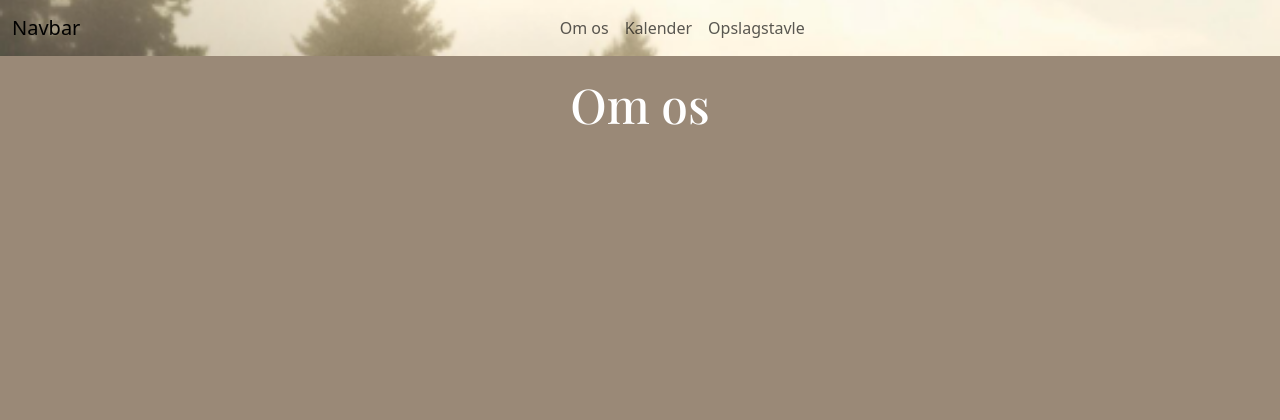
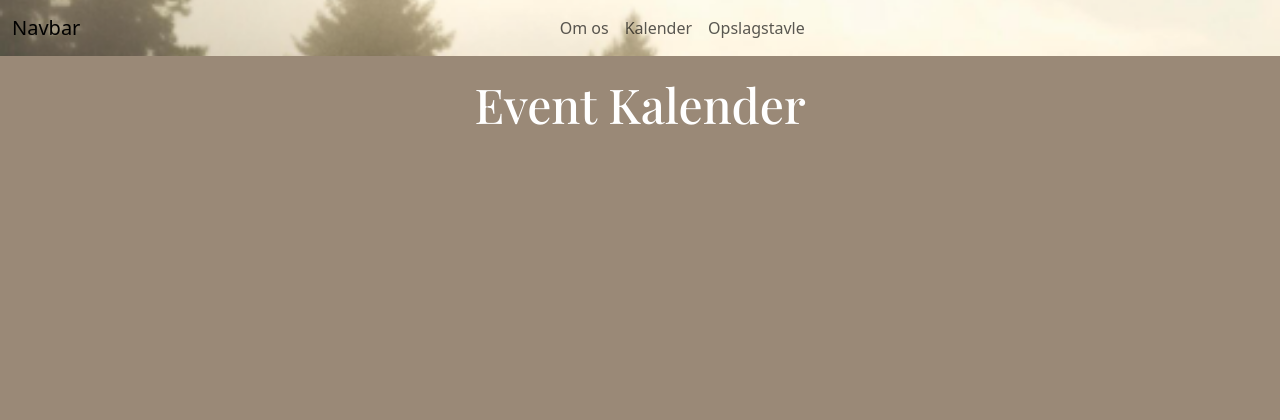
Before and after one commit to DanielToft92/dayeksamen, a PHP site: page /kalender.php in a window 1280 px wide. Shown: the top 420 px of the page. Run offline with PHP 8.4, Linux system fonts and the light colour scheme; data that the repository does not hold is empty; style sheets or scripts are compiled from the project's sources; some libraries are stand-ins or nearby versions; some web fonts are replaced.

Commit message:
New Update

```diff
--- a/kalender.php
+++ b/kalender.php
@@ -43,7 +43,7 @@ require "settings/init.php";
 </nav>
 
 <div class="h1omos">
-    <h1>Om os</h1>
+    <h1>Event Kalender</h1>
 </div>
 
 
```
